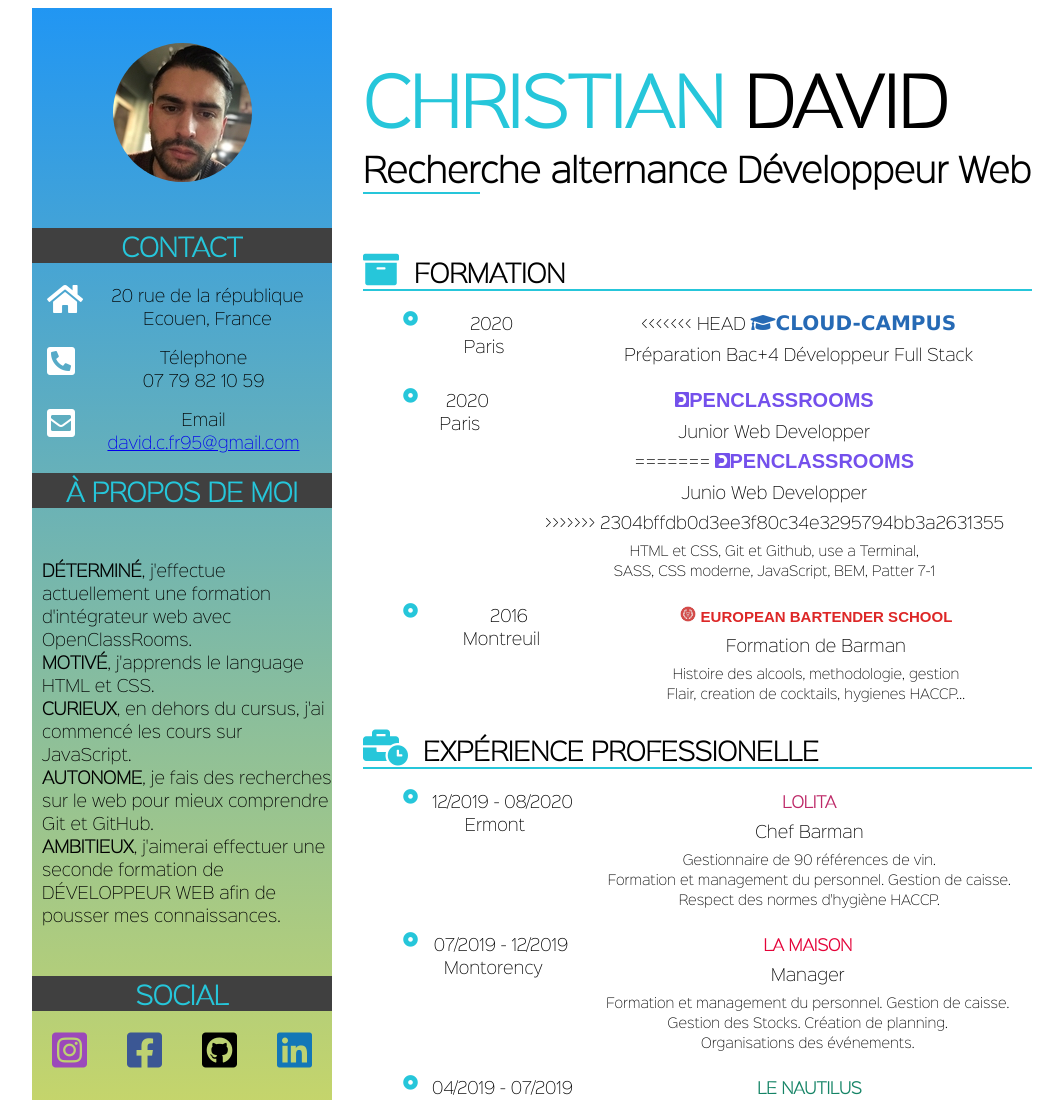
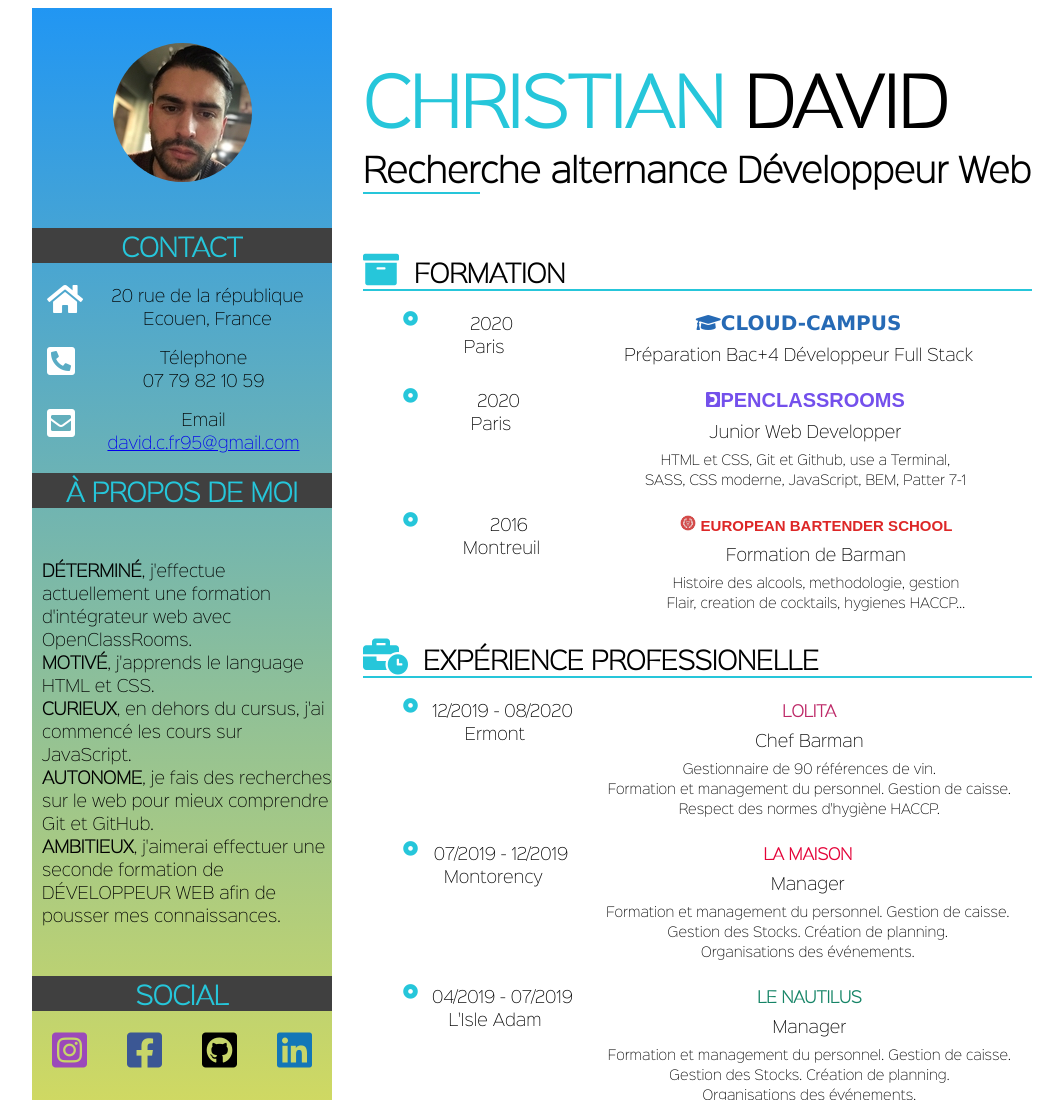
Before and after one commit to ancienp1/ancienp1.github.io, a plain HTML site: page index.html in a window 1280 px wide. Shown: the top 1100 px of the page, without its empty margins (108-1171 px from the left). Drawn offline with Linux system fonts and the light colour scheme; files whose address does not match are found by name.

Commit message:
corrections d'érreurs de frappes

```diff
--- a/index.html
+++ b/index.html
@@ -68,7 +68,6 @@
 				<ul>
 					<li><i class="fas fa-dot-circle" id="uno"></i>2020<br/>Paris</li>
 					<li>
-<<<<<<< HEAD
 						<i class="fas fa-graduation-cap" id="cloud_logo"></i><span id="cloud-campus">Cloud-Campus</span>
 						<p>Préparation Bac+4 Développeur Full Stack
 						</p>
@@ -81,11 +80,8 @@
 					<li><i class="fas fa-dot-circle" id="uno"></i>2020<br/>Paris</li>
 					<li>
 						<img src="photo/logo_openclassrooms.png" alt="logo openclassrooms" id="OC"/><span id="openclassrooms">penclassrooms</span>
-						<p>Junior Web Developper</p>
-=======
-						<img src="photo/logo_openClassrooms.png" alt="logo openclassrooms" id="OC"/><span id="openclassrooms">penclassrooms</span>
-						<p>Junio Web Developper</p>
->>>>>>> 2304bffdb0d3ee3f80c34e3295794bb3a2631355
+						<p>Junior Web Developper
+						</p>
 						<p class="details">
 							HTML et CSS, Git et Github, use a Terminal,<br/>
 							SASS, CSS moderne, JavaScript, BEM, Patter 7-1
```
